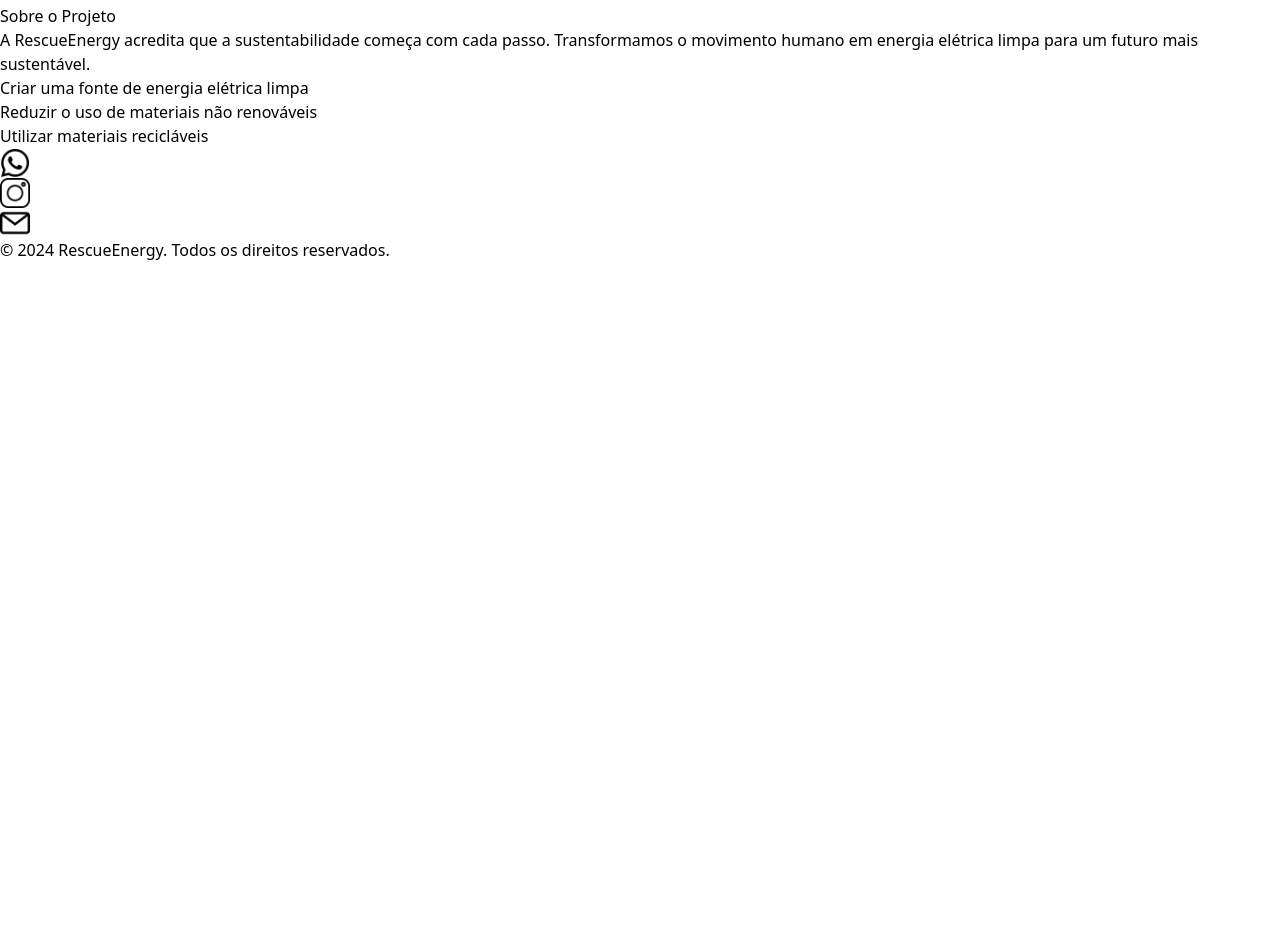
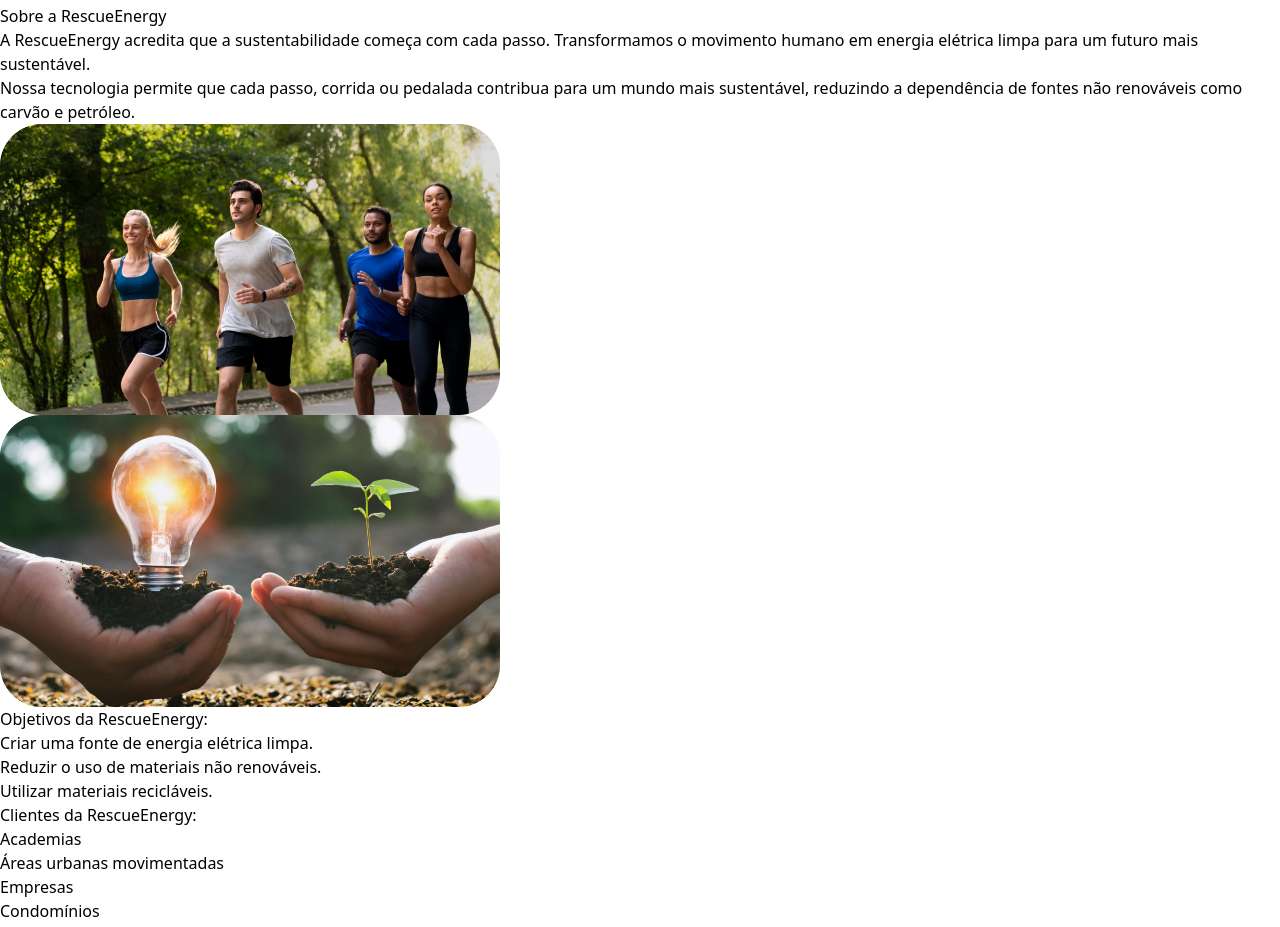
Before and after one commit to yunkbaza/GlobalSolution_RescueEnergy, a Next.js app in the folder front-end_rescueenergy/: page /sobre in a window 1280 px wide. Shown: the part 247-1174 px from the top of the page. Before the commit the page ends 800 px from the top, so only its background shows below. Built offline with nearby package versions, Linux system fonts and the light colour scheme.

Commit message:
terminadas as páginas

```diff
--- a/front-end_rescueenergy/src/app/sobre/page.tsx
+++ b/front-end_rescueenergy/src/app/sobre/page.tsx
@@ -1,20 +1,74 @@
 "use client";
+
+import Image from "next/image";
 
 export default function SobrePage() {
   return (
     <div className="p-8">
-      <h1 className="text-2xl font-bold mb-6">Sobre o Projeto</h1>
-      <div className="grid grid-cols-1 lg:grid-cols-2 gap-8">
-        <p className="text-gray-700">
-          A RescueEnergy acredita que a sustentabilidade começa com cada passo.
-          Transformamos o movimento humano em energia elétrica limpa para um
-          futuro mais sustentável.
-        </p>
-        <ul className="list-disc pl-6">
-          <li>Criar uma fonte de energia elétrica limpa</li>
-          <li>Reduzir o uso de materiais não renováveis</li>
-          <li>Utilizar materiais recicláveis</li>
-        </ul>
+      <h1 className="text-3xl font-bold text-center mb-8 text-gray-800">
+        Sobre a RescueEnergy
+      </h1>
+
+      {/* Primeira seção */}
+      <div className="grid grid-cols-1 lg:grid-cols-2 gap-12 items-center mb-16">
+        {/* Texto descritivo */}
+        <div>
+          <p className="text-gray-700 mb-4 text-justify leading-relaxed">
+            A RescueEnergy acredita que a sustentabilidade começa com cada passo.
+            Transformamos o movimento humano em energia elétrica limpa para um
+            futuro mais sustentável.
+          </p>
+          <p className="text-gray-700 text-justify leading-relaxed">
+            Nossa tecnologia permite que cada passo, corrida ou pedalada
+            contribua para um mundo mais sustentável, reduzindo a dependência de
+            fontes não renováveis como carvão e petróleo.
+          </p>
+        </div>
+        {/* Imagem sobre 1 */}
+        <div className="flex justify-center">
+          <Image
+            src="/sobre_1.png"
+            alt="Imagem sobre a RescueEnergy"
+            width={500}
+            height={400}
+            className="rounded-3xl shadow-xl object-cover"
+          />
+        </div>
+      </div>
+
+      {/* Segunda seção */}
+      <div className="grid grid-cols-1 lg:grid-cols-2 gap-12 items-center">
+        {/* Imagem sobre 2 */}
+        <div className="flex justify-center order-2 lg:order-1">
+          <Image
+            src="/sobre_2.png"
+            alt="Soluções sustentáveis da RescueEnergy"
+            width={500}
+            height={400}
+            className="rounded-3xl shadow-xl object-cover"
+          />
+        </div>
+        {/* Texto descritivo */}
+        <div className="order-1 lg:order-2">
+          <h2 className="text-xl font-semibold mb-4 text-gray-800">
+            Objetivos da RescueEnergy:
+          </h2>
+          <ul className="list-disc pl-6 space-y-2 text-gray-700 leading-relaxed">
+            <li>Criar uma fonte de energia elétrica limpa.</li>
+            <li>Reduzir o uso de materiais não renováveis.</li>
+            <li>Utilizar materiais recicláveis.</li>
+          </ul>
+          <h2 className="text-xl font-semibold mt-6 mb-4 text-gray-800">
+            Clientes da RescueEnergy:
+          </h2>
+          <ul className="list-disc pl-6 space-y-2 text-gray-700 leading-relaxed">
+            <li>Academias</li>
+            <li>Áreas urbanas movimentadas</li>
+            <li>Empresas</li>
+            <li>Condomínios</li>
+            <li>Instituições públicas</li>
+          </ul>
+        </div>
       </div>
     </div>
   );
```
Also changed, not shown: front-end_rescueenergy/public/sobre_1.png (added), front-end_rescueenergy/public/sobre_2.png (added).
